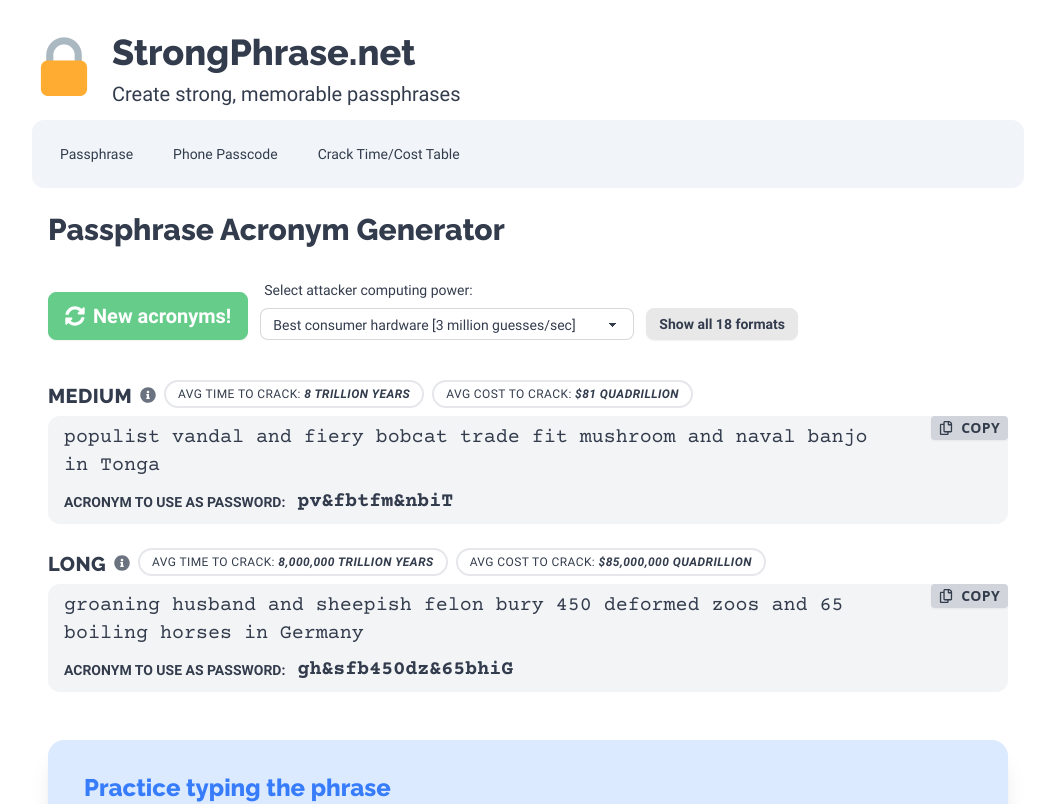
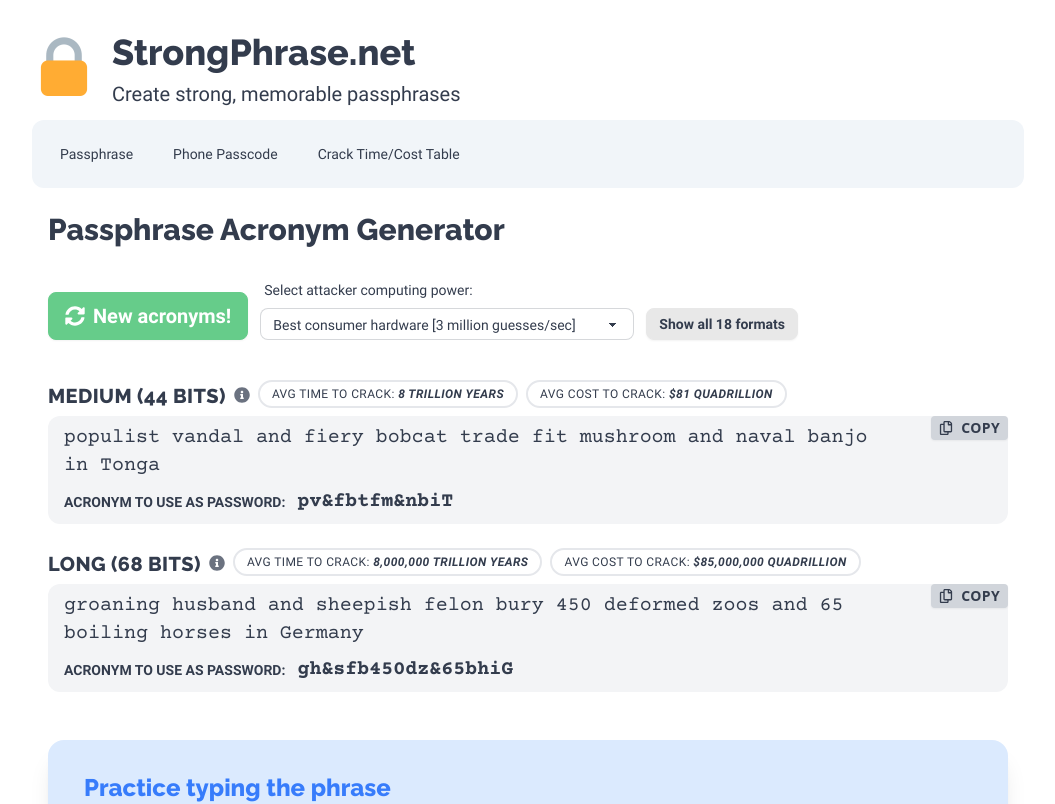
Before and after one commit to blanchardjeremy/strongphrase.net, a React (Create React App) app: page /#/acronym in a window 1280 px wide. Shown: the top 804 px of the page, without its empty margins (112-1167 px from the left). Built offline with nearby package versions, Linux system fonts and the light colour scheme.

Commit message:
Refactor acronym printing to be able to change the label and render additional stuff inside the item

```diff
--- a/src/PassphraseGenerator.js
+++ b/src/PassphraseGenerator.js
@@ -5,16 +5,56 @@
 
 import './PassphraseGenerator.css';
 
-const PassphraseLabeler = ({ passphrase, copyToClipboard, copiedBits, bits }) => {
+export const PassphraseItem = ({
+  passphrase,
+  label,
+  time,
+  cost,
+  showAllGrammars,
+  showHidden,
+  copyToClipboard,
+  clipboardVersion,
+  copiedBits,
+  grammarBits,
+  entropy=null,
+  children
+}) => {
   return (
-    <div className="relative passphrase-content mb-6" onClick={() => copyToClipboard(passphrase, bits)}>
+    <div key={grammarBits}
+      className={`passphrase-block ${
+        copiedBits === grammarBits ? 'copied' :
+        (copiedBits && !showHidden) ? 'hide' : ''
+      }`}
+    >
+      <label className="block mb-1 tracking-wide uppercase">
+        <div className="flex items-center">
+          <div className="label-container">
+            <span className={`font-header font-extrabold text-xl inline-block ${label}`}>{label}</span>
+            <span className={`ml-2 group  ${showAllGrammars ? 'hide' : ''}`}>
+              <div className="tooltip mt-1" data-tip={`${entropy} bits of entropy`}>
+                <FaInfoCircle className=" text-gray-500 cursor-pointer text-base" />
+              </div>
+            </span>
+          </div>
+          <div className="crack-time-info">
+            <div className="crack-stats-container">
+              <span className="crack-time ml-2">Avg time to crack: <em>{time}</em></span>
+            </div>
+            <div className="crack-stats-container">
+              <span className="crack-time ml-2">Avg cost to crack: <em>{cost}</em></span>
+            </div>
+          </div>
+        </div>
+      </label>
+      <div className="relative passphrase-content mb-6" onClick={() => copyToClipboard(clipboardVersion, grammarBits)}>
         {passphrase}
 
-      {/* {type === "acronym" && Labeler && <Labeler passphrase={passphrase} />} */}
+        {children} {/* Render children if present */}
 
         <span className="copy-button" >
-        {copiedBits === bits ? <FaCheck /> : <FaRegCopy />} {copiedBits === bits ? 'Copied!' : 'Copy'}
+          {copiedBits === grammarBits ? <FaCheck /> : <FaRegCopy />} {copiedBits === grammarBits ? 'Copied!' : 'Copy'}
         </span>
+      </div>
     </div>
   );
 }
@@ -22,7 +62,7 @@
 export const PhraseGeneratorParent = ({
   type='passphrase',
   base_grammar_labels=null,
-  Labeler=PassphraseLabeler,
+  ItemComponent=PassphraseItem,
 }) => {
   const [passphrases, setPassphrases] = useState({});
   const [practiceInput, setPracticeInput] = useState('');
@@ -104,39 +144,19 @@
 
 
       {crackTimes.map(({ bits, label, time, cost }) => (
-        <div key={bits}
-          className={`passphrase-block ${
-            copiedBits === bits ? 'copied' :
-            (copiedBits && !showHidden) ? 'hide' : ''
-          }`}
-        >
-          <label className="block mb-1 tracking-wide uppercase">
-            <div className="flex items-center">
-              <div className="label-container">
-                <span className={`font-header font-extrabold text-xl inline-block ${label}`}>{label}</span>
-                <span className={`ml-2 group  ${showAllGrammars ? 'hide' : ''}`}>
-                  <div className="tooltip mt-1" data-tip={`${bits} bits of entropy`}>
-                    <FaInfoCircle className=" text-gray-500 cursor-pointer text-base" />
-                  </div>
-                </span>
-              </div>
-              <div className="crack-time-info">
-                <div className="crack-stats-container">
-                  <span className="crack-time ml-2">Avg time to crack: <em>{time}</em></span>
-                </div>
-                <div className="crack-stats-container">
-                  <span className="crack-time ml-2">Avg cost to crack: <em>{cost}</em></span>
-                </div>
-              </div>
-            </div>
-          </label>
-          <Labeler
+        <ItemComponent
           passphrase={passphrases[bits]}
+          label={label}
+          time={time}
+          cost={cost}
+          showAllGrammars={showAllGrammars}
+          showHidden={showHidden}
           copyToClipboard={copyToClipboard}
+          clipboardVersion={passphrases[bits]}
+          copiedBits={copiedBits}
           grammarBits={bits}
-            copiedBits={copiedBits}
+          entropy={bits}
         />
-        </div>
       ))}
 
 
--- a/src/acronym/AcronymPage.js
+++ b/src/acronym/AcronymPage.js
@@ -1,8 +1,7 @@
-import PropTypes from 'prop-types';
 import { PhraseGeneratorParent } from '../PassphraseGenerator.js';
+import { calculatePassphraseAndAcronymEntropy } from './acronymEntropyUtils.js';
+import { PassphraseItem } from '../PassphraseGenerator.js';
 
-import { calculatePassphraseAndAcronymEntropy } from './acronymEntropyUtils.js';
-import { FaRegCopy, FaCheck } from "react-icons/fa";
 
 const acronymGrammarLabels = {
   90: "Medium",
@@ -10,58 +9,34 @@
 }
 
 
-const makeAcronymPassphrase = (passphrase) => {
-  // Split the passphrase into words
-  return passphrase.split(" ")
-    .map(word => {
-      // Check if the word is 'and' and replace it with '&'
-      if (word.toLowerCase() === 'and') {
-        return '&';
-      }
-      // Check if the word is a number and return the full number
-      else if (!isNaN(word)) {
-        return word;
-      }
-      // For other words, return the first character
-      return word[0];
-    })
-    .join("");  // Join all the processed words into a single string
-};
-
-
-
-const AcronymLabeler = ({ passphrase, copyToClipboard, copiedBits, grammarBits }) => {
+const AcronymItem = (props) => {
+  const { passphrase, grammarBits, label } = props;
   if(!passphrase) {
     return null;
   }
 
-  console.log("AcronymLabeler grammarBits:", grammarBits);
+  console.log("AcronymItem grammarBits:", grammarBits);
+  console.log(props);
 
   const [acronym, acronymEntropy] = calculatePassphraseAndAcronymEntropy(passphrase, grammarBits);
+  const acronymEntropyRounded = Number(acronymEntropy.toPrecision(2))
   const acronymOnClipobard = `${acronym} (${passphrase})`;
 
-  // const wordListEntropies = calculateWordListEntropy();
-  // console.log("Word List Entropies:", wordListEntropies);
-
-  // const totalEntropy = calculateAcronymEntropy(grammars[bits]);
-  // console.log("Total Entropy of Acronym Password:", totalEntropy, "bits");
-
-  // const acronymEntropy = calculatePassphraseSpecificAcronymEntropy(acronym, bits);
   console.log("Entropy of Specific Acronym:", acronymEntropy);
 
   return (
-    <div className="relative passphrase-content mb-6" onClick={() => copyToClipboard(acronymOnClipobard, grammarBits)}>
-      {passphrase}
-
+    <PassphraseItem
+        {...props}
+        label={`${label} (${acronymEntropyRounded} bits)`}
+        entropy={acronymEntropyRounded}
+        clipboardVersion={acronymOnClipobard}
+        grammarBits={grammarBits}
+    >
       <div className="flex items-center font-bold mt-2">
         <span className="font-body text-sm uppercase mr-3">Acronym to use as password:</span> { acronym }
       </div>
-
-      <span className="copy-button" >
-        {copiedBits === grammarBits ? <FaCheck /> : <FaRegCopy />} {copiedBits === grammarBits ? 'Copied!' : 'Copy'}
-      </span>
-    </div>
-  );
+    </PassphraseItem>
+  )
 }
 
 const AcronymPage = () => {
@@ -72,8 +47,8 @@
       <PhraseGeneratorParent
         type="acronym"
         base_grammar_labels={acronymGrammarLabels}
-        Labeler={AcronymLabeler}
-       />
+        ItemComponent={AcronymItem}
+      />
 
   </div>
   )
@@ -81,11 +56,4 @@
 
 
 
-AcronymLabeler.propTypes = {
-  passphrase: PropTypes.string.isRequired,
-  copyToClipboard: PropTypes.func.isRequired,
-  copiedBits: PropTypes.number,
-  bits: PropTypes.number.isRequired,
-};
-
 export default AcronymPage;
```
Lines whose indentation alone changed are shown as unchanged.
